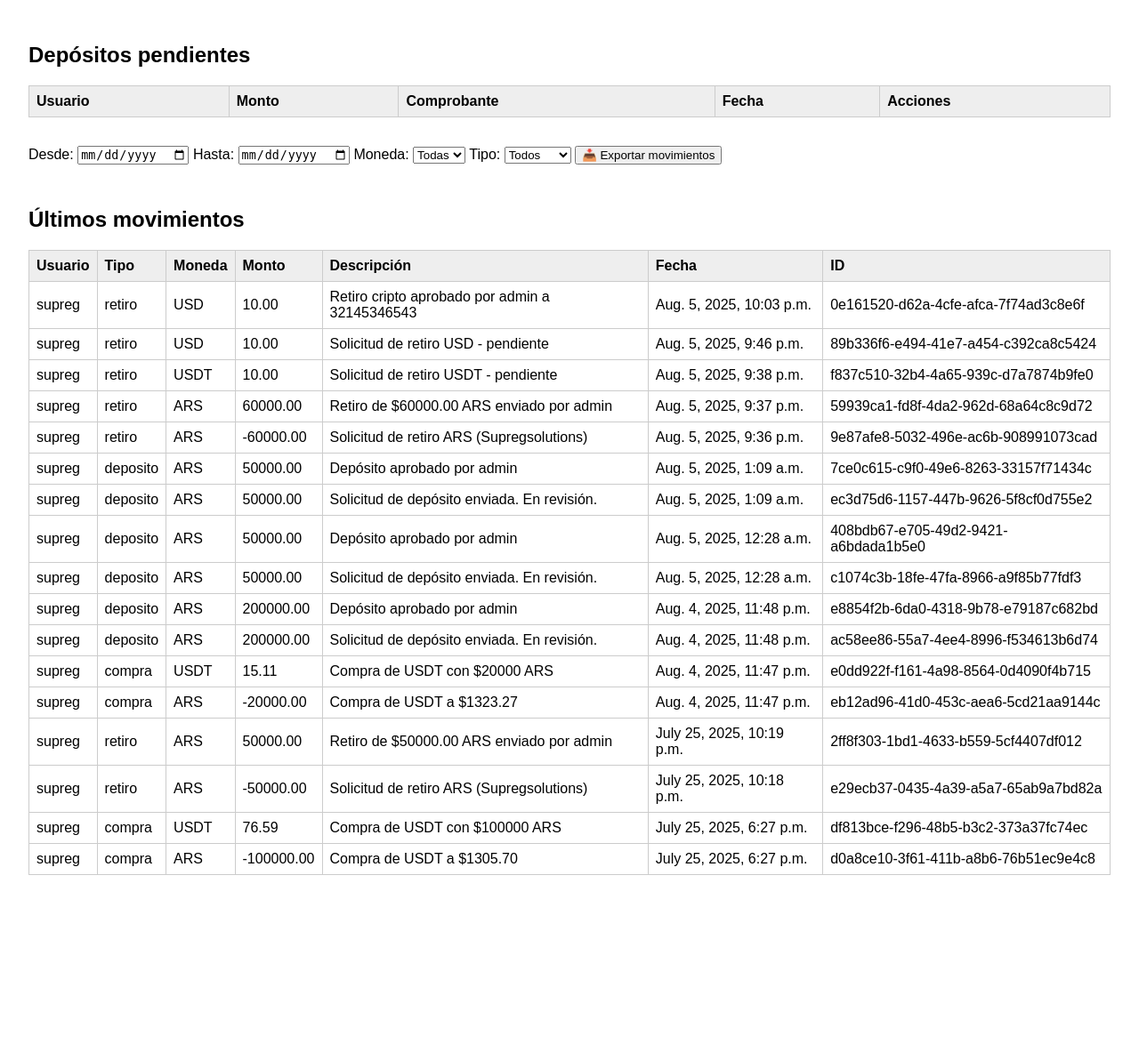
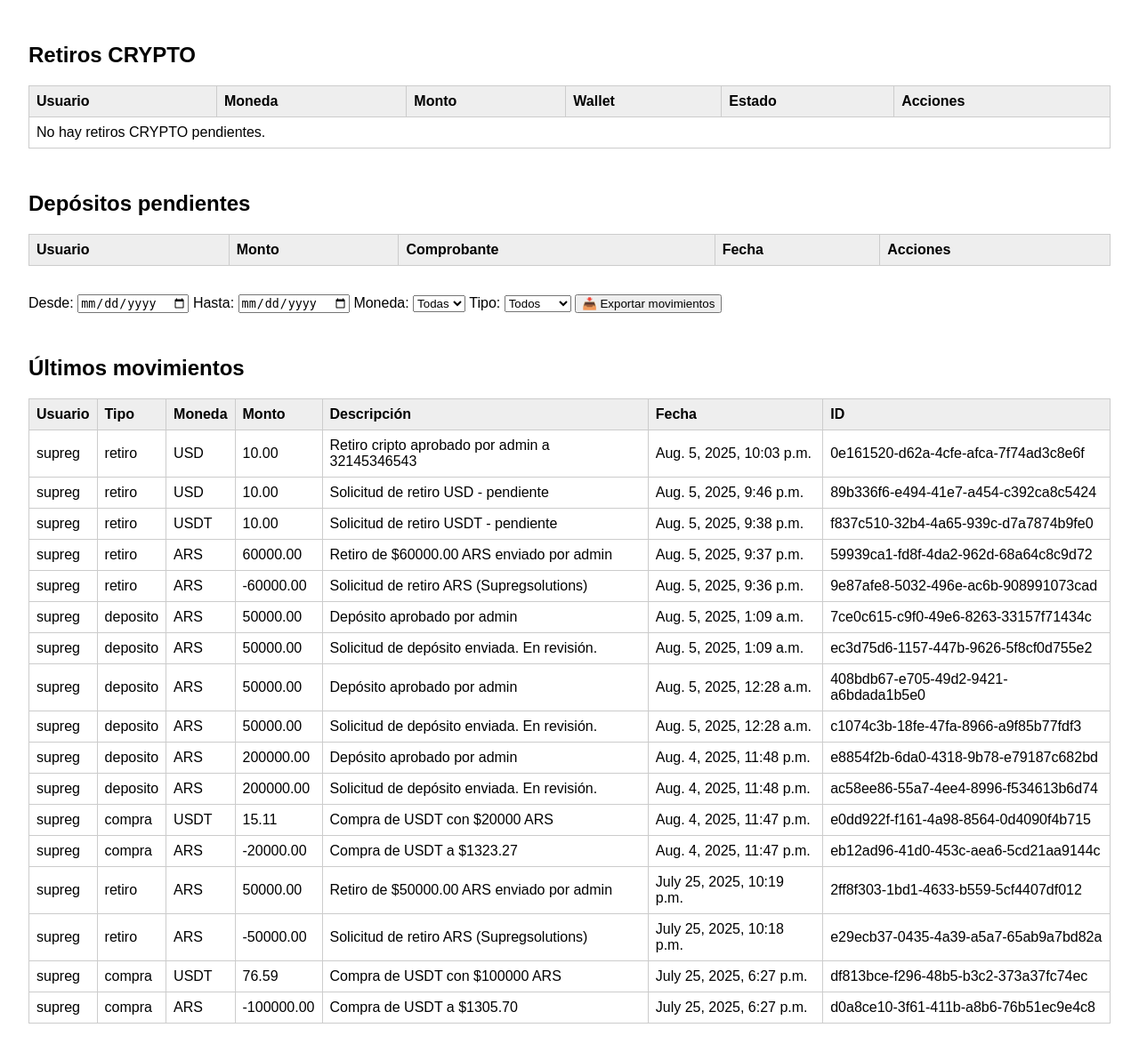
Before and after one commit to NachoGuidali/exchange_base, a Django app: page /admin-dashboard/ in a window 1280 px wide. Shown: the part 455-1638 px from the top of the page at 89% size. Before the commit the page ends 1439 px from the top, so only its background shows below. Run offline with Django 5.2, Linux system fonts and the light colour scheme; a user stored in the database is signed in; data comes from the database, SQL or seed files in the repository; both versions use the stored data as it was after the commit; lists and menus that the app fills with data are empty; parts of the project's set-up code (start-up, migrations or seed data) failed here and were passed over.

Commit message:
actualizacion

```diff
--- a/usuarios/models.py
+++ b/usuarios/models.py
@@ -120,3 +120,21 @@ class Notificacion(models.Model):
 
     def __str__(self):
         return f"[{self.usuario.username}] {self.mensaje[:40]}"
+
+class RetiroCrypto(models.Model):
+    MONEDAS = (
+        ('USDT', 'USDT'),
+        ('USD', 'USD'),
+    )
+
+    usuario = models.ForeignKey(settings.AUTH_USER_MODEL, on_delete=models.CASCADE)
+    moneda = models.CharField(max_length=4, choices=MONEDAS)
+    monto = models.DecimalField(max_digits=12, decimal_places=2)
+    direccion_wallet = models.CharField(max_length=255)
+    estado = models.CharField(max_length=20, choices=[('pendiente', 'Pendiente'), ('enviado', 'Enviado'), ('rechazado', 'Rechazado')], default='pendiente')
+    fecha_solicitud = models.DateTimeField(auto_now_add=True)
+    fecha_actualizacion = models.DateTimeField(auto_now=True)
+    admin_responsable =models.ForeignKey(settings.AUTH_USER_MODEL, on_delete=models.SET_NULL, null=True, blank=True, related_name='retiros_cripto_aprobados')
+
+    def __str__(self):
+        return f"{self.usuario.username} - {self.moneda} - {self.monto}"
--- a/usuarios/templates/usuarios/panel_admin.html
+++ b/usuarios/templates/usuarios/panel_admin.html
@@ -101,7 +101,36 @@
       {% endfor %}
     </tbody>
   </table>
-
+<h2>Retiros CRYPTO</h2>
+<table>
+  <tr>
+    <th>Usuario</th>
+    <th>Moneda</th>
+    <th>Monto</th>
+    <th>Wallet</th>
+    <th>Estado</th>
+    <th>Acciones</th>
+  </tr>
+  {% for retiro in retiros_crypto %}
+  <tr>
+    <td>{{ retiro.usuario.username }}</td>
+    <td>{{ retiro.moneda }}</td>
+    <td>{{ retiro.monto }}</td>
+    <td>{{ retiro.direccion_wallet }}</td>
+    <td>{{ retiro.estado }}</td>
+    <td>
+      {% if retiro.estado == 'pendiente' %}
+        <form method="post" action="{% url 'aprobar_retiro_cripto' retiro.id %}" style="display:inline;">
+        {% csrf_token %}
+        <button type="submit">✅ Aprobar</button>
+      </form>
+      {% endif %}
+    </td>
+  </tr>
+  {% empty %}
+  <tr><td colspan="7">No hay retiros CRYPTO pendientes.</td></tr>
+  {% endfor %}
+</table>
   <!-- 🧾 Depósitos pendientes -->
   <h2>Depósitos pendientes</h2>
   <table>
--- a/usuarios/urls.py
+++ b/usuarios/urls.py
@@ -1,5 +1,5 @@
 from django.urls import path
-from .views import registro, dashboard, panel_admin, cambiar_estado_verificacion, agregar_saldo, panel_depositos, aprobar_deposito, historial_usuario, operar, enviar_retiro, aprobar_retiro, solicitar_retiro, exportar_historial_usuario, exportar_movimientos_admin, exportar_movimientos_usuario
+from .views import registro, dashboard, panel_admin, cambiar_estado_verificacion, agregar_saldo, panel_depositos, aprobar_deposito, historial_usuario, operar, enviar_retiro, aprobar_retiro, solicitar_retiro, exportar_historial_usuario, exportar_movimientos_admin, exportar_movimientos_usuario, obtener_notificaciones, contar_notificaciones, solicitar_retiro_cripto, aprobar_retiro_cripto, panel_retiros
 urlpatterns = [
     path('registro/', registro, name='registro'),
     path('dashboard/', dashboard, name='dashboard'),
@@ -17,6 +17,12 @@ urlpatterns = [
     path('exportar-movimientos/', exportar_movimientos_usuario, name='exportar_movimientos_usuario'),
     path('admin-dashboard/exportar-movimientos/', exportar_movimientos_admin, name='exportar_movimientos_admin'),
     path('admin-dashboard/historial-usuario/<int:user_id>/exportar/', exportar_historial_usuario, name='exportar_historial_usuario'),
+    path('notificaciones/ajax/', obtener_notificaciones, name='ajax_obtener_notificaciones'),
+    path('notificaciones/contar/', contar_notificaciones, name='contar_notificaciones'),
+    path('solicitar-retiro-cripto/', solicitar_retiro_cripto, name='solicitar_retiro_cripto'),
+    path('admin-dashboard/retiro-cripto/aprobar/<int:id>/', aprobar_retiro_cripto, name='aprobar_retiro_cripto'),
+    path('admin-dashboard/retiros/', panel_retiros, name='panel_retiros'),
+
 
 
 ]
--- a/usuarios/views.py
+++ b/usuarios/views.py
@@ -4,8 +4,10 @@ from django.http import HttpResponseRedirect
 from .forms import RegistroUsuarioForm, DepositoARSForm
 from django.contrib import messages
 from django.urls import reverse
-from .models import Usuario, DepositoARS, Movimiento, Cotizacion, RetiroARS, Notificacion
+from .models import Usuario, DepositoARS, Movimiento, Cotizacion, RetiroARS, Notificacion, RetiroCrypto
 from decimal import Decimal
+from django.views.decorators.http import require_GET
+from django.http import JsonResponse
 import logging
 import csv
 from django.http import HttpResponse
@@ -45,13 +47,14 @@ def dashboard(request):
     cot_usdt = Cotizacion.objects.filter(moneda='USDT').order_by('-fecha').first()
     cot_usd = Cotizacion.objects.filter(moneda='USD').order_by('-fecha').first()
     notificaciones = Notificacion.objects.filter(usuario=request.user).order_by('-fecha')[:10]
-
+    notificaciones_no_leidas = Notificacion.objects.filter(usuario=request.user, leida=False)
 
     return render(request, 'usuarios/dashboard.html', {
         'movimientos': movimientos,
         'cot_usdt': cot_usdt,
         'cot_usd': cot_usd,
         'notificaciones': notificaciones,
+        'notificaciones_no_leidas': notificaciones_no_leidas,
     })
 
 
@@ -498,7 +501,7 @@ def exportar_movimientos_usuario(request):
     response['Content-Disposition'] = 'attachment; filename="movimientos_usuario.csv"'
 
     writer = csv.writer(response)
-    writer.writerow(['ID','Fecha', 'Tipo', 'Moneda', 'Monto', 'Saldo antes', 'Saldo después', 'Descripción'])
+    writer.writerow(['Fecha','ID', 'Tipo', 'Moneda', 'Monto', 'Saldo antes', 'Saldo después', 'Descripción'])
 
     for m in movimientos:
         writer.writerow([
@@ -582,3 +585,101 @@ def exportar_historial_usuario(request, user_id):
         ])
 
     return response
+
+
+@login_required
+def obtener_notificaciones(request):
+    queryset = Notificacion.objects.filter(usuario=request.user).order_by('-fecha')
+    notificaciones = list(queryset[:10])  # slicing primero
+
+    # marcar como leídas solo esas
+    Notificacion.objects.filter(id__in=[n.id for n in notificaciones]).update(leida=True)
+
+    data = [
+        {
+            'mensaje': n.mensaje,
+            'fecha': n.fecha.strftime('%d/%m/%Y %H:%M'),
+        }
+        for n in notificaciones
+    ]
+    return JsonResponse({'notificaciones': data})
+
+
+@login_required
+def contar_notificaciones(request):
+    cantidad = Notificacion.objects.filter(usuario=request.user, leida=False).count()
+    return JsonResponse({'no_leidas': cantidad})
+
+@login_required
+def solicitar_retiro_cripto(request):
+    if request.method == 'POST':
+        moneda = request.POST.get('moneda')
+        monto = Decimal(request.POST.get('monto', '0'))
+        wallet = request.POST.get('direccion_wallet')
+
+        saldo = getattr(request.user, f'saldo_{moneda.lower()}')
+
+        if monto > saldo:
+            messages.error(request, "No tenés saldo suficiente.")
+            return redirect('dashboard')
+
+        RetiroCrypto.objects.create(
+            usuario=request.user,
+            moneda=moneda,
+            monto=monto,
+            direccion_wallet=wallet,
+            estado='pendiente'
+        )
+
+        setattr(request.user, f'saldo_{moneda.lower()}', saldo - monto)
+        request.user.save()
+
+        registrar_movimiento(
+            usuario=request.user,
+            tipo='retiro',
+            moneda=moneda,
+            monto=monto,
+            descripcion=f'Solicitud de retiro {moneda} - pendiente',
+            saldo_antes=saldo,
+            saldo_despues=saldo - monto
+        )
+
+        crear_notificacion(request.user, f"Tu retiro de {monto} {moneda} está pendiente de aprobación.")
+        messages.success(request, f"Solicitud de retiro enviada: {monto} {moneda}")
+        return redirect('dashboard')
+
+@user_passes_test(es_admin)
+def aprobar_retiro_cripto(request, id):
+    retiro = get_object_or_404(RetiroCrypto, id=id)
+
+    if request.method == 'POST' and retiro.estado == 'pendiente':
+        retiro.estado = 'enviado'
+        retiro.admin_responsable = request.user
+        retiro.save()
+
+        saldo_actual = retiro.usuario.saldo_usdt if retiro.moneda == 'USDT' else retiro.usuario.saldo_usd
+        registrar_movimiento(
+            usuario=retiro.usuario,
+            tipo='retiro',
+            moneda=retiro.moneda,
+            monto=retiro.monto,
+            descripcion=f'Retiro cripto aprobado por admin a {retiro.direccion_wallet}',
+            saldo_antes=saldo_actual,
+            saldo_despues=saldo_actual
+        )
+        crear_notificacion(retiro.usuario, f"Tu retiro de {retiro.monto} {retiro.moneda} fue enviado.")
+        messages.success(request, f"Retiro aprobado y enviado.")
+
+    return redirect('panel_admin')
+
+@user_passes_test(es_admin)
+def panel_retiros(request):
+    retiros_ars = RetiroARS.objects.filter(estado='pendiente').order_by('-fecha_solicitud')
+    retiros_crypto = RetiroCrypto.objects.filter(estado='pendiente').order_by('-fecha_solicitud')
+
+
+
+    return render(request, 'usuarios/panel_retiros.html', {
+        'retiros_ars': retiros_ars,
+        'retiros_crypto': retiros_crypto,
+    })
```
Also changed, not shown: requirements.txt (added, +34 -0 lines), usuarios/templates/usuarios/dashboard.html (+108 -0 lines), usuarios/templates/usuarios/panel_retiros.html (added, +76 -0 lines), usuarios/templates/usuarios/solicitar_retiro.html (+22 -1 lines), db.sqlite3, media/comprobantes/Imagen_de_WhatsApp_2025-07-24_a_las_12_Taoj3SD.08.13_1ae782de.jpg (added), media/comprobantes/firma.png (added), media/comprobantes/firma_Ldmb41H.png (added), usuarios/migrations/0012_retirocrypto.py (added), usuarios/migrations/0013_rename_fecha_retirocrypto_fecha_solicitud_and_more.py (added).
